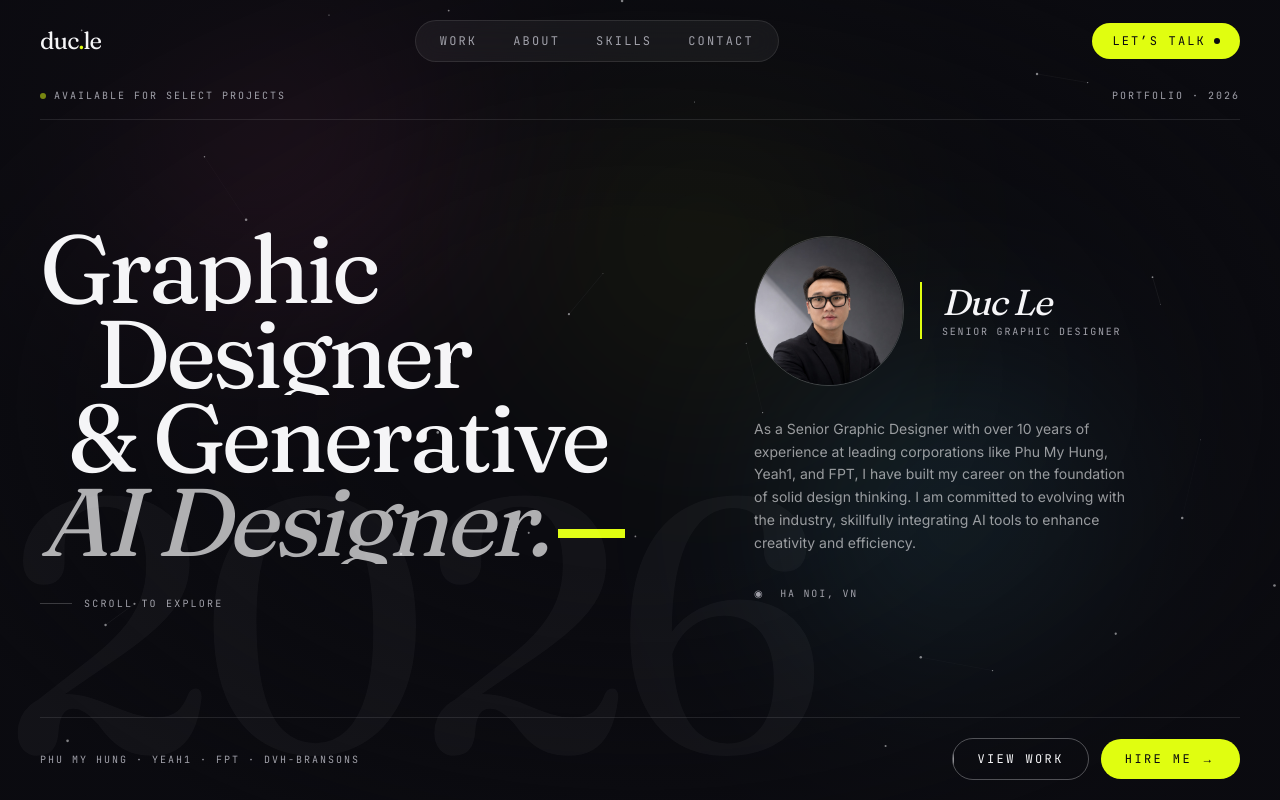
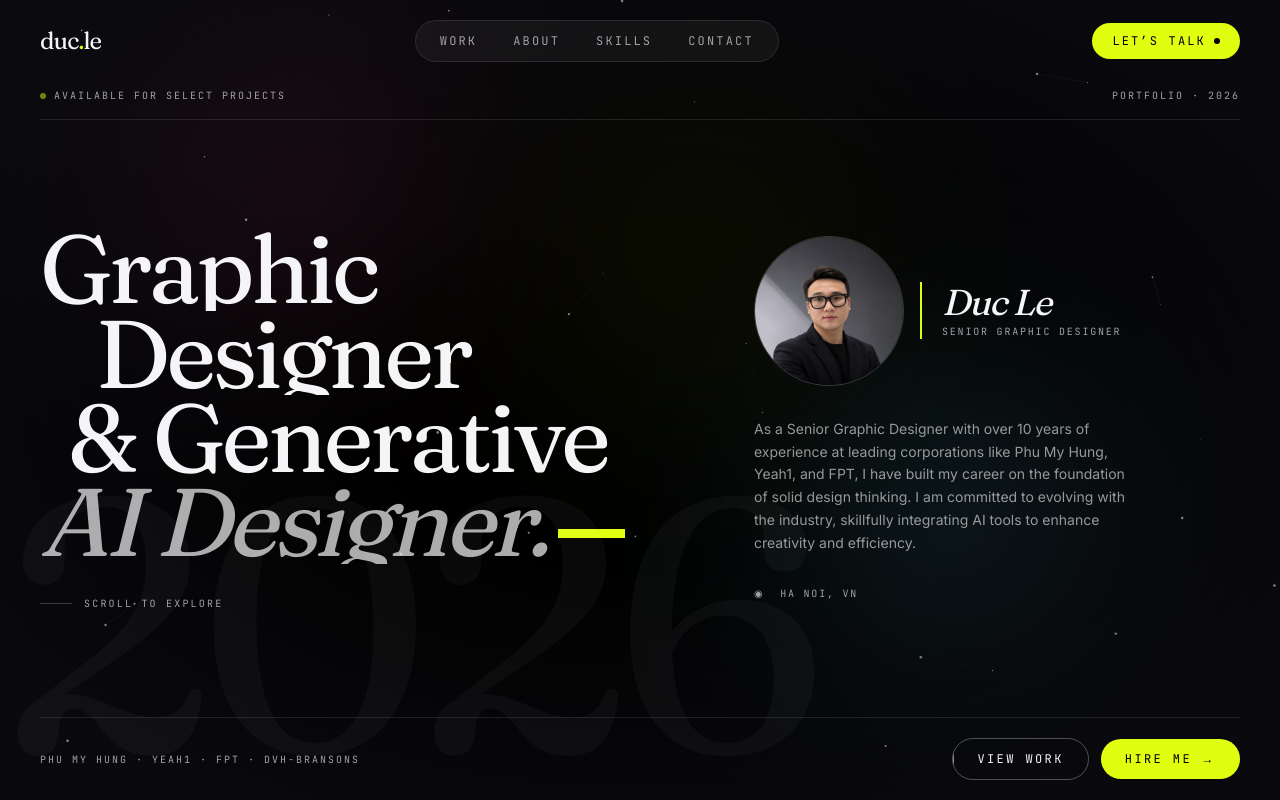
Before and after one commit to duclv145/ducle-portfolio-2026, a Next.js app: page / in a window 1280 px wide. Shown: the top 800 px of the page. Built offline with nearby package versions, Linux system fonts and the light colour scheme.

Commit message:
Change background to pure black

```diff
--- a/app/globals.css
+++ b/app/globals.css
@@ -1,8 +1,8 @@
 @import "tailwindcss";
 
 :root {
-  --bg: #0a0a0f;
-  --bg-soft: #11111a;
+  --bg: #000000;
+  --bg-soft: #0c0c0f;
   --fg: #f5f5f7;
   --fg-muted: #a1a1aa;
   --accent: #e0fe10;
```
